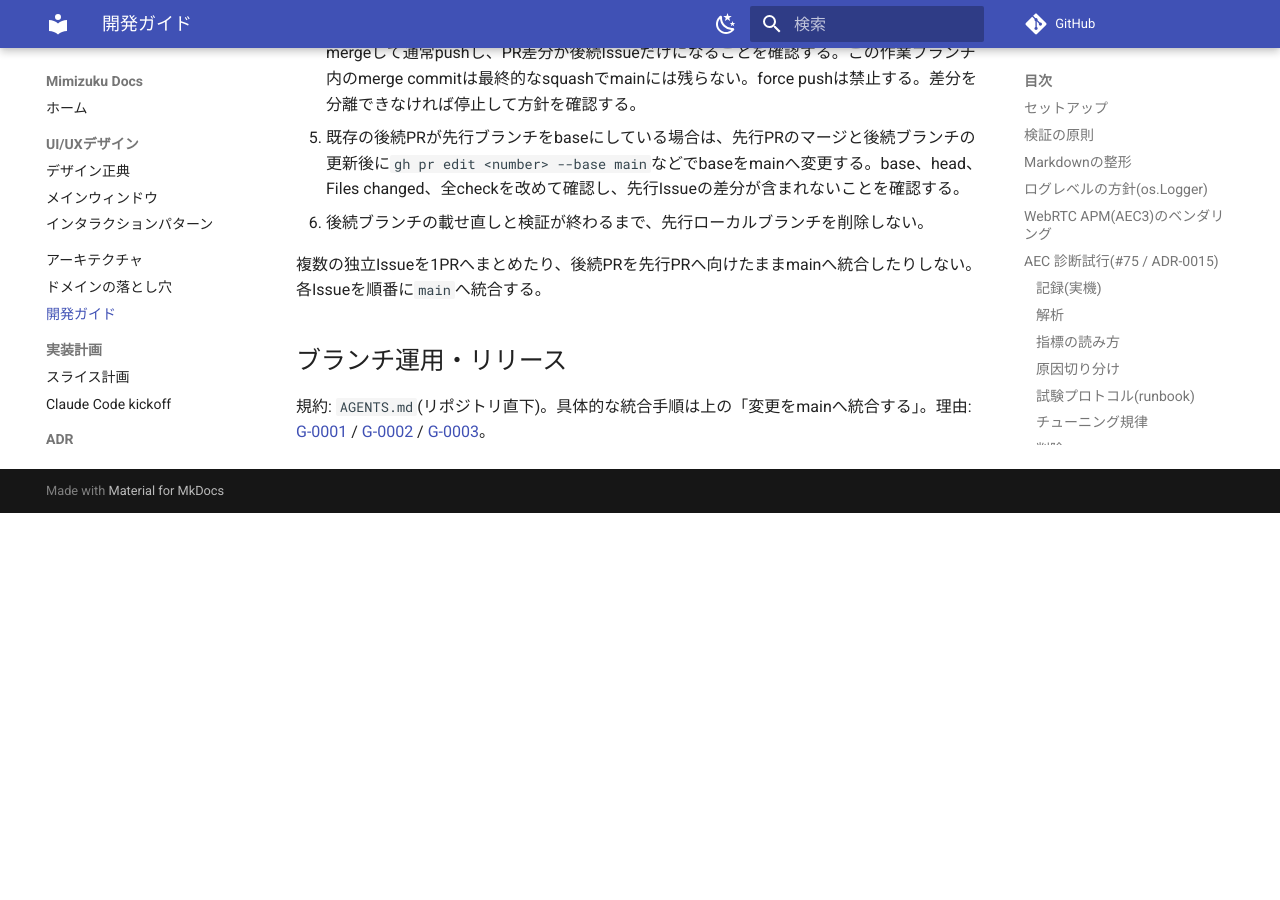
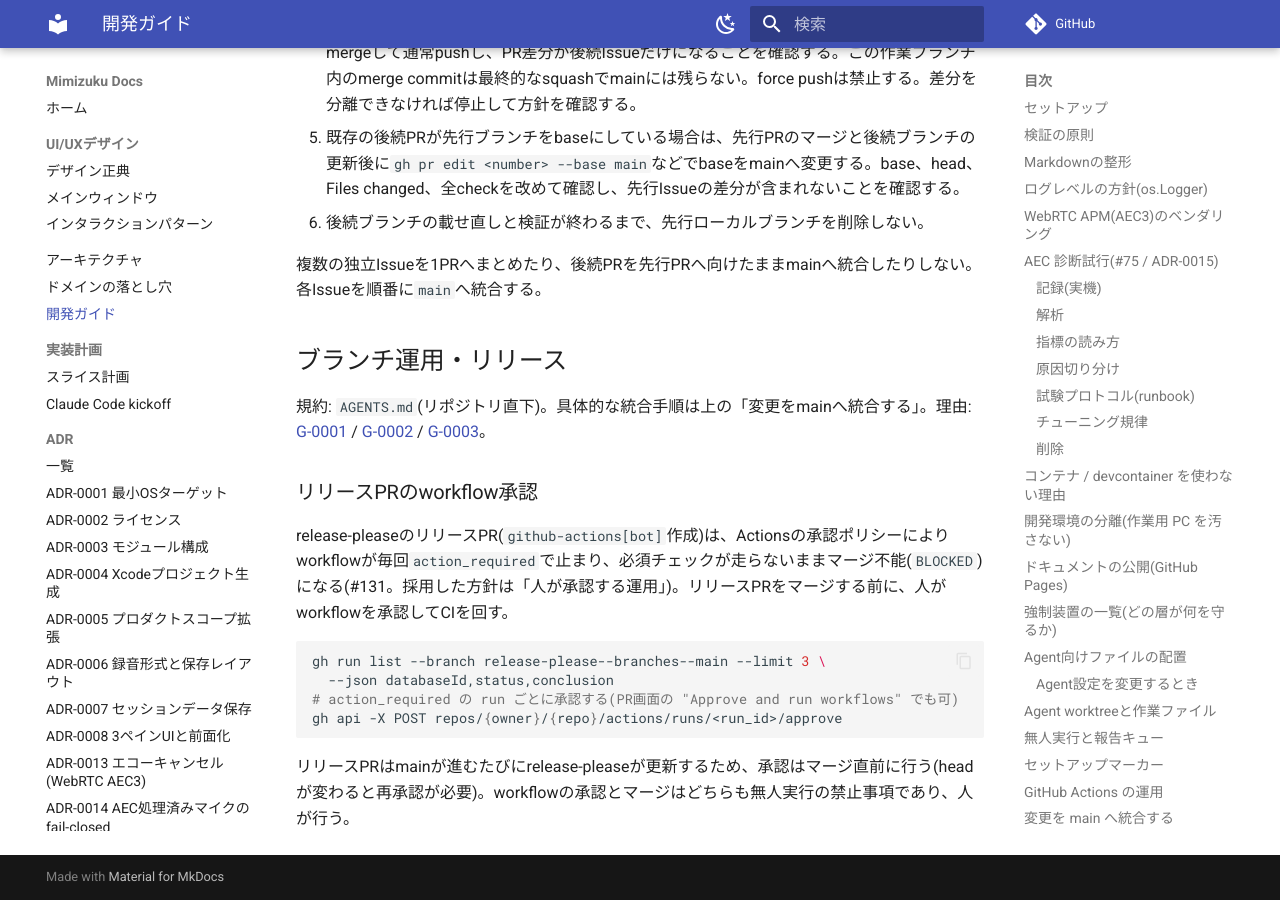
Before and after one commit to nallto/mimizuku, an MkDocs documentation site: the page built from docs/development.md, in a window 1280 px wide and 900 px high, scrolled down 16298 px. Built offline with MkDocs 1.6.1 and Material for MkDocs 9.7.7, drawn with Linux system fonts in a browser that asks for light colours; comment, search, counter and statistics services are not loaded; before the commit the page ends 16811 px from its top, so only the background shows below that.

Commit message:
docs: リリースPRのworkflow承認手順を追記する
Co-Authored-By: Claude Fable 5 <noreply@anthropic.com>
Claude-Session: https://claude.ai/code/session_01APiViNWLpYVhFKtMXvQYc1

````diff
--- a/docs/development.md
+++ b/docs/development.md
@@ -384,3 +384,16 @@ rmdir -- "$pr_artifact_dir"
 ## ブランチ運用・リリース
 
 規約: `AGENTS.md`(リポジトリ直下)。具体的な統合手順は上の「変更をmainへ統合する」。理由: [G-0001](./adr/governance/G-0001-merge-strategy.md) / [G-0002](./adr/governance/G-0002-release-strategy.md) / [G-0003](./adr/governance/G-0003-incomplete-code-integration.md)。
+
+### リリースPRのworkflow承認
+
+release-pleaseのリリースPR(`github-actions[bot]`作成)は、Actionsの承認ポリシーによりworkflowが毎回`action_required`で止まり、必須チェックが走らないままマージ不能(`BLOCKED`)になる(#131。採用した方針は「人が承認する運用」)。リリースPRをマージする前に、人がworkflowを承認してCIを回す。
+
+```bash
+gh run list --branch release-please--branches--main --limit 3 \
+  --json databaseId,status,conclusion
+# action_required の run ごとに承認する(PR画面の "Approve and run workflows" でも可)
+gh api -X POST repos/{owner}/{repo}/actions/runs/<run_id>/approve
+```
+
+リリースPRはmainが進むたびにrelease-pleaseが更新するため、承認はマージ直前に行う(headが変わると再承認が必要)。workflowの承認とマージはどちらも無人実行の禁止事項であり、人が行う。
````
